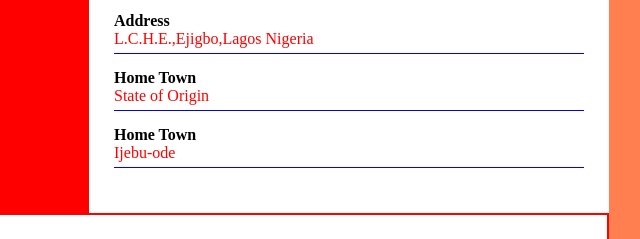
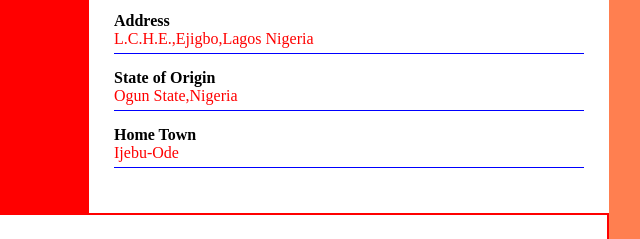
Before and after one commit to omotayokasim/html-csstask3, a plain HTML site: page index.html in a window 1280 px wide. Shown: the part 422-661 px from the top of the page, 511-1151 px from the left. Drawn offline with Linux system fonts and the light colour scheme.

Commit message:
final edit

```diff
--- a/index.html
+++ b/index.html
@@ -32,10 +32,10 @@
     <p>Engineer</p>
     <h4>Address</h4>
     <p>L.C.H.E.,Ejigbo,Lagos Nigeria</p>
+    <h4>State of Origin</h4>
+    <p>Ogun State,Nigeria</p>
     <h4>Home Town</h4>
-    <p>State of Origin</p>
-    <h4>Home Town</h4>
-    <p>Ijebu-ode</p>
+    <p>Ijebu-Ode</p>
 </div>
 
 </div>
```
